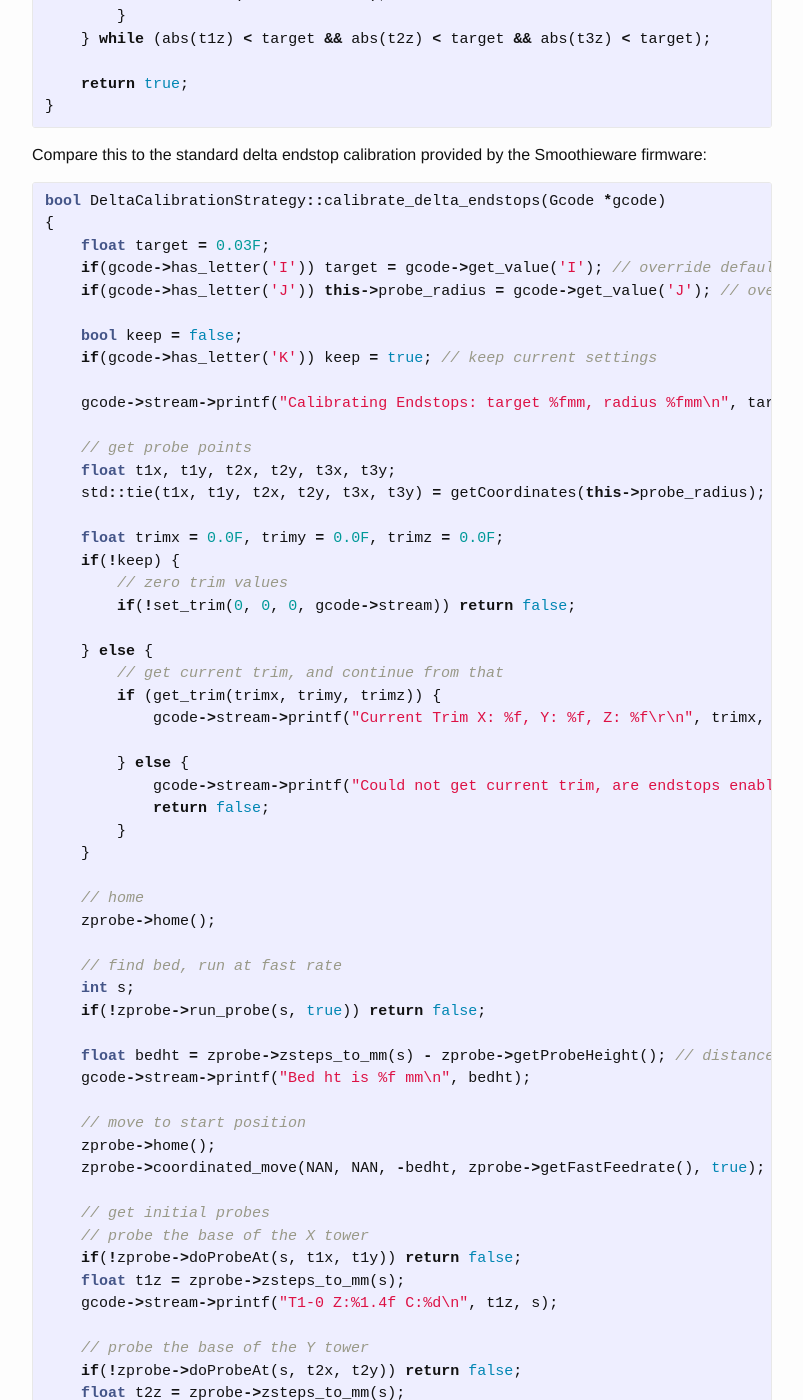
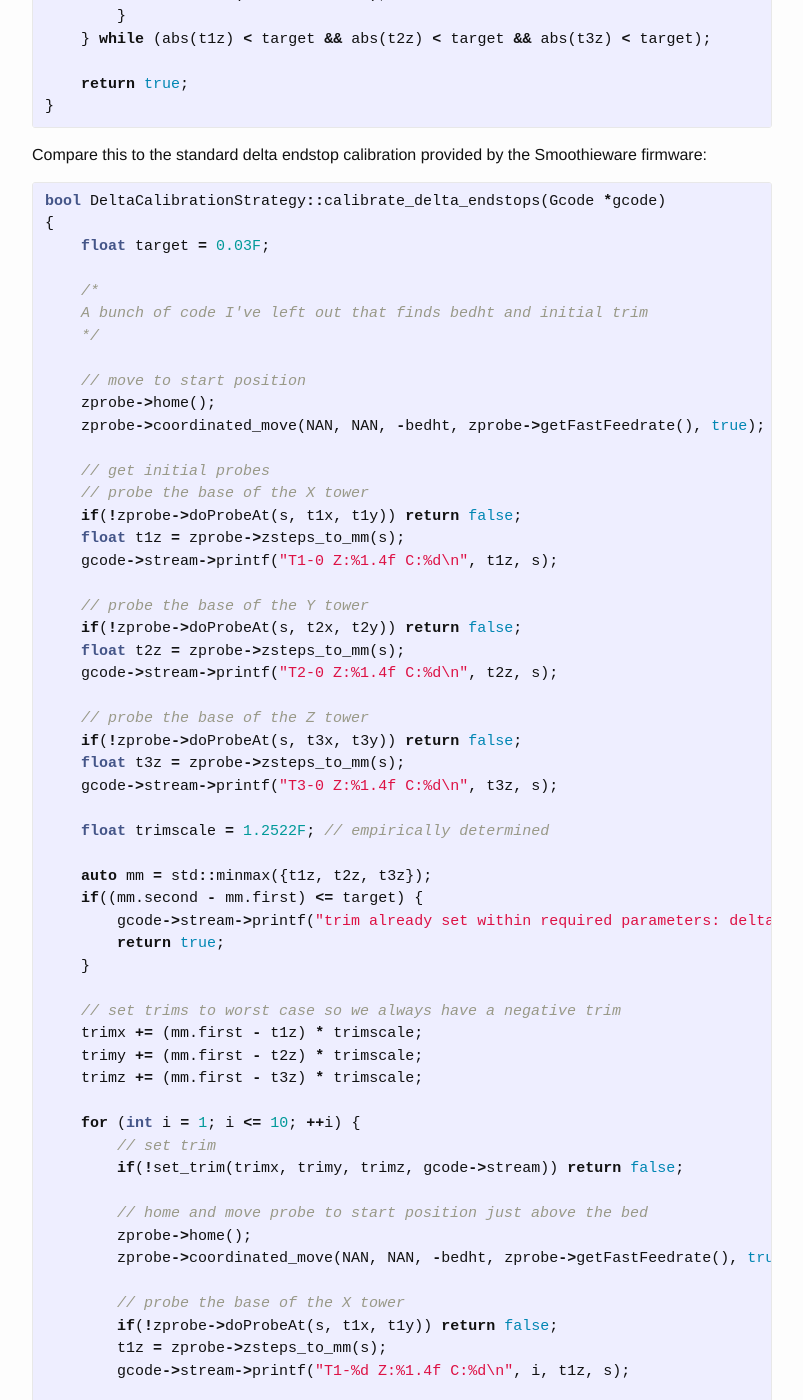
Before and after one commit to dankirkpatrick/dankirkpatrick.github.io, a Jekyll site: the page built from _posts/2015-03-09-test-post.markdown, in a window 1280 px wide and 1400 px high, scrolled down 761 px. Shown: the whole window, without its empty margins (238-1041 px from the left). Built offline with Jekyll 4.4.1, drawn with Linux system fonts in a browser that asks for light colours.

Commit message:
Initial commit with Jekyll

```diff
--- a/_posts/2015-03-09-test-post.markdown
+++ b/_posts/2015-03-09-test-post.markdown
@@ -42,43 +42,10 @@ Compare this to the standard delta endstop calibration provided by the Smoothiew
 bool DeltaCalibrationStrategy::calibrate_delta_endstops(Gcode *gcode)
 {
     float target = 0.03F;
-    if(gcode->has_letter('I')) target = gcode->get_value('I'); // override default target
-    if(gcode->has_letter('J')) this->probe_radius = gcode->get_value('J'); // override default probe radius
 
-    bool keep = false;
-    if(gcode->has_letter('K')) keep = true; // keep current settings
-
-    gcode->stream->printf("Calibrating Endstops: target %fmm, radius %fmm\n", target, this->probe_radius);
-
-    // get probe points
-    float t1x, t1y, t2x, t2y, t3x, t3y;
-    std::tie(t1x, t1y, t2x, t2y, t3x, t3y) = getCoordinates(this->probe_radius);
-
-    float trimx = 0.0F, trimy = 0.0F, trimz = 0.0F;
-    if(!keep) {
-        // zero trim values
-        if(!set_trim(0, 0, 0, gcode->stream)) return false;
-
-    } else {
-        // get current trim, and continue from that
-        if (get_trim(trimx, trimy, trimz)) {
-            gcode->stream->printf("Current Trim X: %f, Y: %f, Z: %f\r\n", trimx, trimy, trimz);
-
-        } else {
-            gcode->stream->printf("Could not get current trim, are endstops enabled?\n");
-            return false;
-        }
-    }
-
-    // home
-    zprobe->home();
-
-    // find bed, run at fast rate
-    int s;
-    if(!zprobe->run_probe(s, true)) return false;
-
-    float bedht = zprobe->zsteps_to_mm(s) - zprobe->getProbeHeight(); // distance to move from home to 5mm above bed
-    gcode->stream->printf("Bed ht is %f mm\n", bedht);
+    /*
+    A bunch of code I've left out that finds bedht and initial trim
+    */
 
     // move to start position
     zprobe->home();
```
